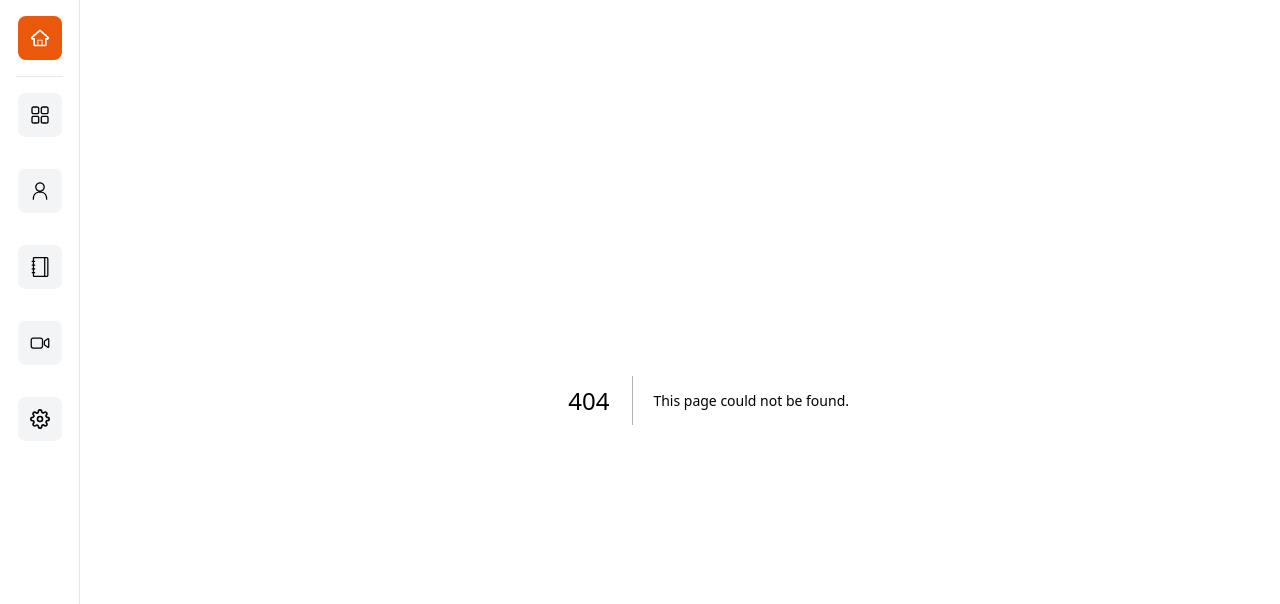
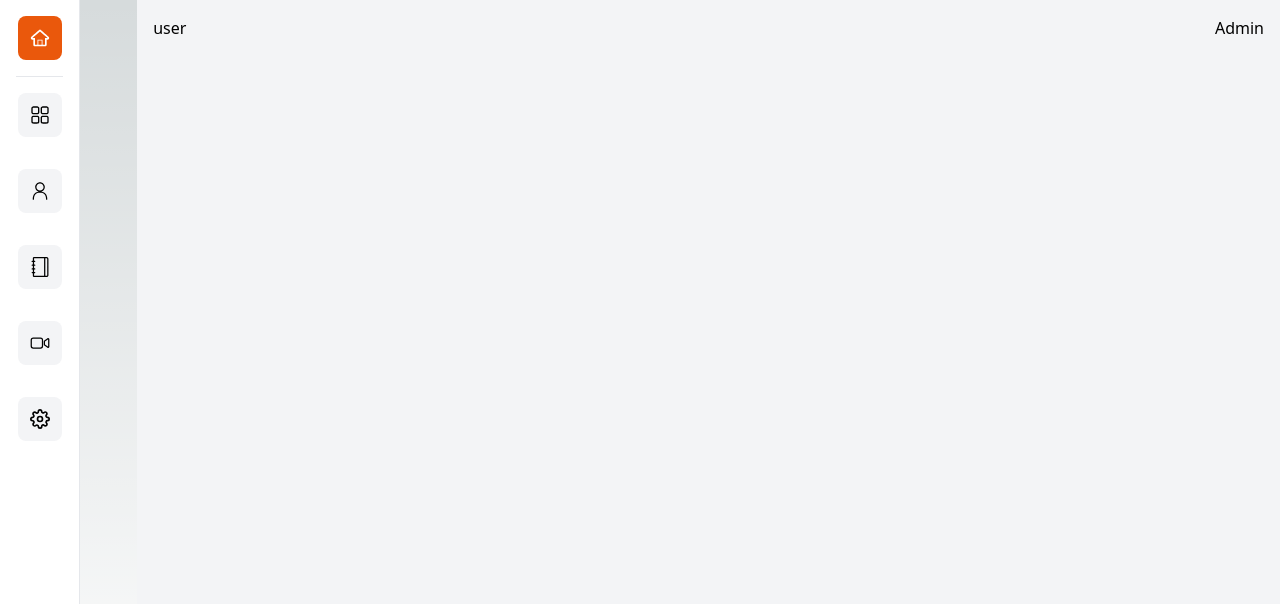
Before and after one commit to wkl761212/Dashboard-admin, a Next.js app: page /user in a window 1280 px wide. Before the commit this address had no page. Shown: the top 604 px of the page. Built offline with nearby package versions, Linux system fonts and the light colour scheme.

Commit message:
Add flowbite-react dependency and remove unused files

```diff
--- a/pages/trainee.jsx
+++ b/app/blog/page .jsx
@@ -1,12 +1,11 @@
 import React from 'react'
-import { IoPerson } from "react-icons/io5";
-import {data} from '../data/data.js';
 
-const trainee = () => {
+
+const blog = () => {
   return (
     <div className='bg-gray-100 min-h-screen'>
       <div className='flex justify-between p-4'>
-        <h2>Trainee</h2>
+        <h2>user</h2>
         <h2>Admin</h2>
       </div>
     </div>
@@ -14,4 +13,4 @@ const trainee = () => {
   )
 }
 
-export default trainee
+export default blog
--- a/app/page.js
+++ b/app/page.js
@@ -3,7 +3,7 @@ import Link from "next/link";
 import Header from "../components/Header";
 import TopCards from "../components/TopCards";
 import Schedule from "../components/Schedule";
-import ScheduleDetails from "../components/ScheduleDetails";
+
 
 
 export default function Home() {
@@ -15,7 +15,7 @@ export default function Home() {
 
         <Schedule/>
 
-        <ScheduleDetails/>
+
       </div>
 
     </main>
--- /dev/null
+++ b/app/user/page.jsx
@@ -0,0 +1,16 @@
+import React from 'react'
+
+
+const user = () => {
+  return (
+    <div className='bg-gray-100 min-h-screen'>
+      <div className='flex justify-between p-4'>
+        <h2>user</h2>
+        <h2>Admin</h2>
+      </div>
+    </div>
+
+  )
+}
+
+export default user
--- /dev/null
+++ b/app/video/page.jsx
@@ -0,0 +1,16 @@
+import React from 'react'
+
+
+const video = () => {
+  return (
+    <div className='bg-gray-100 min-h-screen'>
+      <div className='flex justify-between p-4'>
+        <h2>video</h2>
+        <h2>Admin</h2>
+      </div>
+    </div>
+
+  )
+}
+
+export default video
--- a/components/ScheduleDetails.jsx
+++ /dev/null
@@ -1,9 +0,0 @@
-import React from 'react'
-
-function ScheduleDetails() {
-  return (
-    <div>ScheduleDetails</div>
-  )
-}
-
-export default ScheduleDetails
--- a/components/Sidebar.jsx
+++ b/components/Sidebar.jsx
@@ -1,3 +1,4 @@
+
 import React from 'react';
 import Link from 'next/link';
 import Image from 'next/image';
@@ -26,7 +27,7 @@ const Sidebar = ({children}) => {
                             <RxDashboard size={20}/>
                         </div>
                     </Link>
-                    <Link href='/trainee'>
+                    <Link href='/user'>
                         <div className='bg-gray-100 hover:bg-orange-200 cursor-pointer my-4 p-3 rounded-lg inline-black'>
                             <RxPerson size={20}/>
                         </div>
--- a/package.json
+++ b/package.json
@@ -9,6 +9,7 @@
     "lint": "next lint"
   },
   "dependencies": {
+    "flowbite-react": "^0.7.2",
     "next": "14.1.0",
     "react": "^18",
     "react-calendar": "^4.8.0",
--- a/pages/blog.jsx
+++ /dev/null
@@ -1,9 +0,0 @@
-import React from 'react'
-
-const blog = () => {
-  return (
-    <div>blog</div>
-  )
-}
-
-export default blog
```
Also changed, not shown: 1 other file (tests, documents, lock files or other folders).
